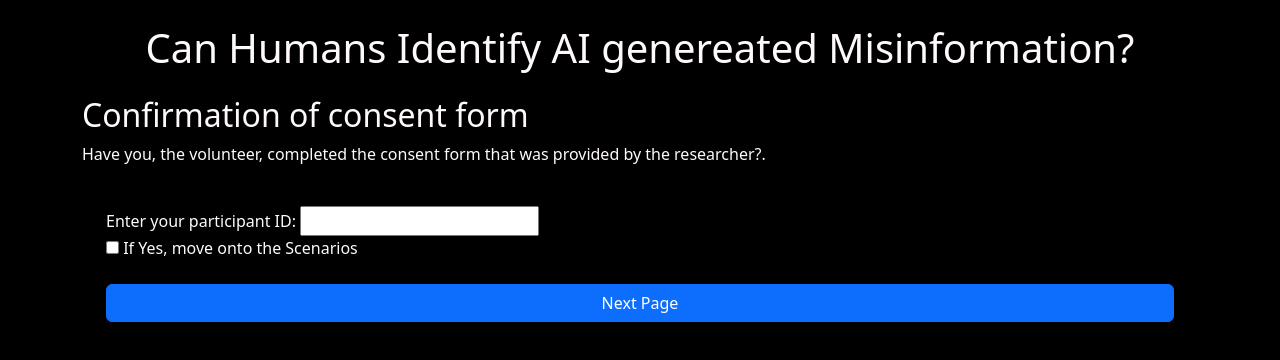
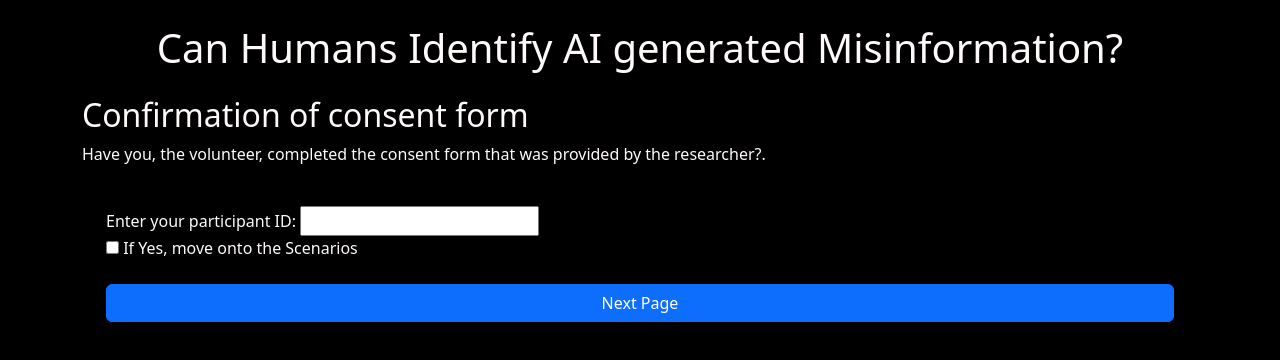
Before and after one commit to ABMcGregor/Hon-Project, a plain HTML site: page index.html in a window 1280 px wide. Drawn offline with nearby package versions, Linux system fonts and the light colour scheme.

Commit message:
Refactor comments in index.html for clarity

```diff
--- a/index.html
+++ b/index.html
@@ -25,13 +25,13 @@
 <body>
 
 
-    <!-- Header: copied from old index.php -->
+    <!-- Header copied from old index.php -->
     <header class="text-center my-4">
-        <h1>Can Humans Identify AI genereated Misinformation?</h1>
+        <h1>Can Humans Identify AI generated Misinformation?</h1>
     </header>
 
 
-    <!-- Container: copied from old login.php -->
+    <!-- Container copied from old login.php -->
     <div class="container mt-4">
 
 
@@ -48,7 +48,7 @@
 
 
 
-        <!-- Form: copied from old login.php, action changed to the next page.
+        <!-- Form copied from old login.php, action changed to the next page.
              No method is set, so uses GET, the default. -->
         <form id="consentForm" action="scenario1.html" class="p-4 rounded bg-black">
 
```
